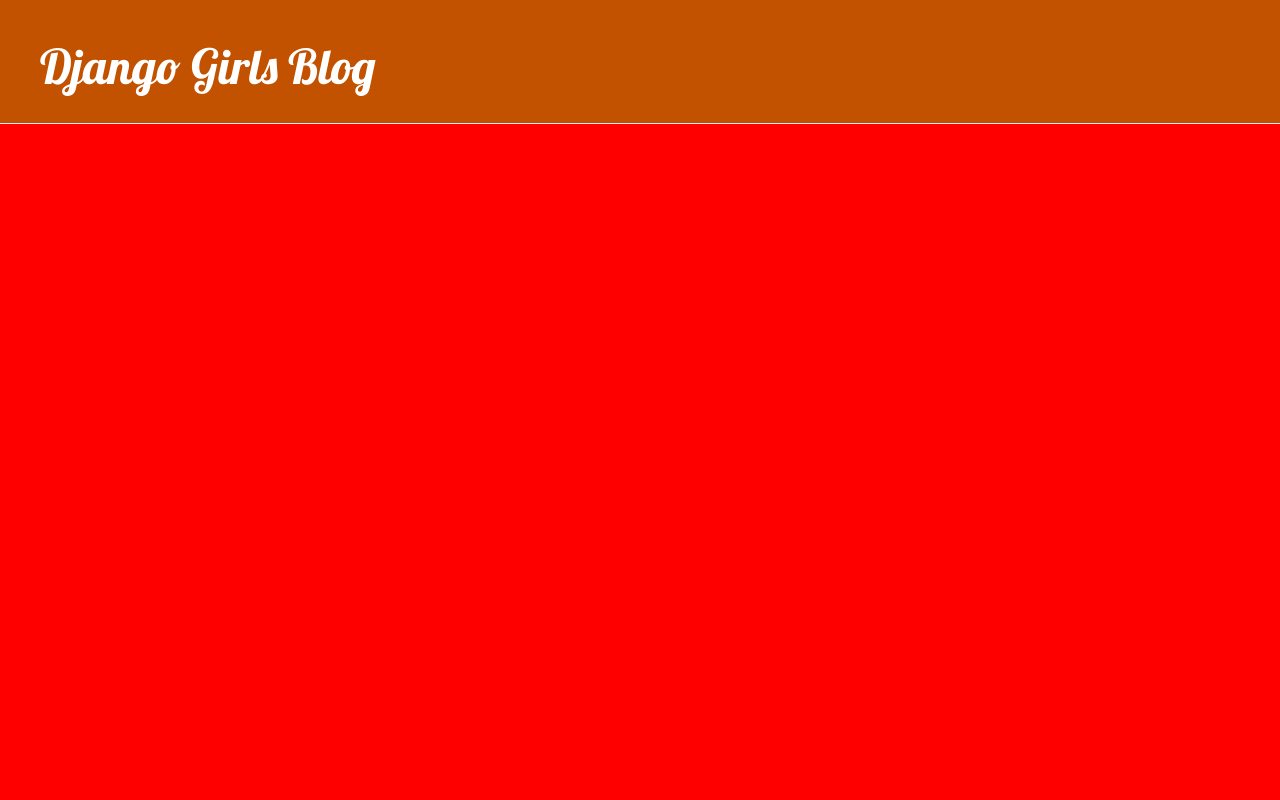
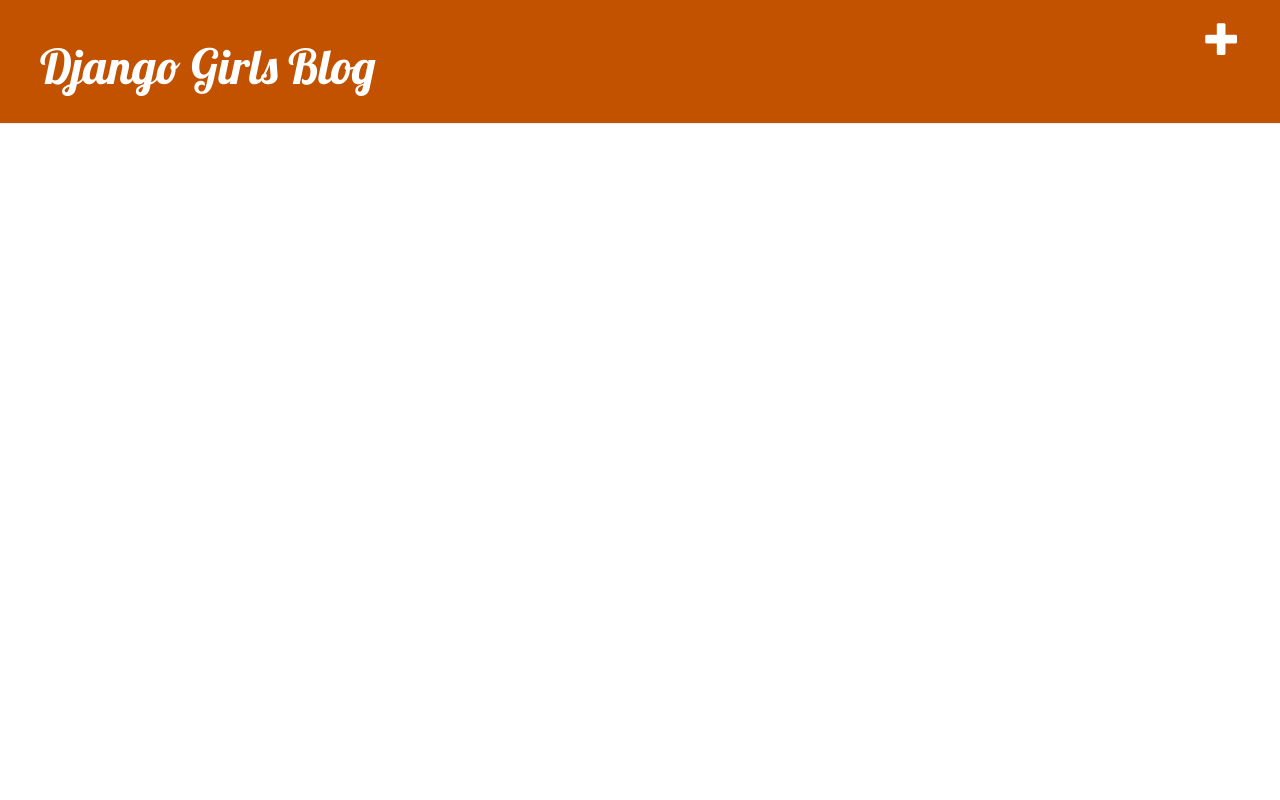
Before and after one commit to IESPSUR/tutorial-django-girls-RoDiMo, a Django app: page / in a window 1280 px wide. Run offline with Django 3.2, Linux system fonts and the light colour scheme; data that the repository does not hold is empty; some libraries are stand-ins or nearby versions.

Commit message:
Tutorial Completo

```diff
--- a/blog/static/css/blog.css
+++ b/blog/static/css/blog.css
@@ -1,6 +1,4 @@
-body{
-    background-color: red;
-}
+
 
 .page-header {
     background-color: #C25100;
--- a/blog/templates/blog/base.html
+++ b/blog/templates/blog/base.html
@@ -9,9 +9,7 @@
     </head>
     <body>
         <div class="page-header">
-            {% if user.is_authenticated %}
-                <a href="{% url 'post_new' %}" class="top-menu"><span class="glyphicon glyphicon-plus"></span></a>
-            {% endif %}
+            <a href="{% url 'post_new' %}" class="top-menu"><span class="glyphicon glyphicon-plus"></span></a>
             <h1><a href="/">Django Girls Blog</a></h1>
         </div>
         <div class="content container">
--- a/blog/templates/blog/post_detail.html
+++ b/blog/templates/blog/post_detail.html
@@ -1,9 +1,6 @@
 {% extends 'blog/base.html' %}
 
 {% block content %}
-    <div class="page-header">
-        <h1><a href="/">Django Girls Blog</a></h1>
-    </div>
     <div class="post">
         {% if post.published_date %}
             <div class="date">
@@ -12,7 +9,7 @@
         {% endif %}
         {% if user.is_authenticated %}
             <a class="btn btn-default" href="{% url 'post_edit' pk=post.pk %}"><span class="glyphicon glyphicon-pencil"></span></a>
-        {% endif %}
+         {% endif %}
         <h2>{{ post.title }}</h2>
         <p>{{ post.text|linebreaksbr }}</p>
     </div>
--- a/blog/templates/blog/post_edit.html
+++ b/blog/templates/blog/post_edit.html
@@ -1,4 +1,5 @@
 {% extends 'blog/base.html' %}
+
 
 {% block content %}
     <h2>New post</h2>
--- a/blog/templates/blog/post_list.html
+++ b/blog/templates/blog/post_list.html
@@ -1,6 +1,4 @@
 {% extends 'blog/base.html' %}
-
-
 
 {% block content %}
     {% for post in posts %}
@@ -8,9 +6,8 @@
             <div class="date">
                 {{ post.published_date }}
             </div>
-            <h2><a href="">{{ post.title }}</a></h2>
+            <h2><a href="{% url 'post_detail' pk=post.pk %}">{{ post.title }}</a></h2>
             <p>{{ post.text|linebreaksbr }}</p>
         </div>
     {% endfor %}
-
 {% endblock %}
--- a/blog/views.py
+++ b/blog/views.py
@@ -5,8 +5,9 @@ from django.shortcuts import render, get_object_or_404
 from .forms import PostForm
 from django.shortcuts import redirect
 
+
 def post_list(request):
-    posts = Post.objects.all()
+    posts = Post.objects.filter(published_date__lte=timezone.now()).order_by('published_date')
     return render(request, 'blog/post_list.html', {'posts': posts})
 
 def post_detail(request, pk):
--- a/mysite/settings.py
+++ b/mysite/settings.py
@@ -25,7 +25,7 @@ SECRET_KEY = 'django-insecure-c#f+s4(g(d!pjo&7=^)vg9d@z^uph3d5vp+1zh%#+wdjwd!e+!
 # SECURITY WARNING: don't run with debug turned on in production!
 DEBUG = True
 
-ALLOWED_HOSTS = ['127.0.0.1', '.pythonanywhere.com', '192.168.129.51']
+ALLOWED_HOSTS = ['127.0.0.1', '.pythonanywhere.com', '192.168.129.81']
 
 
 # Application definition
```
